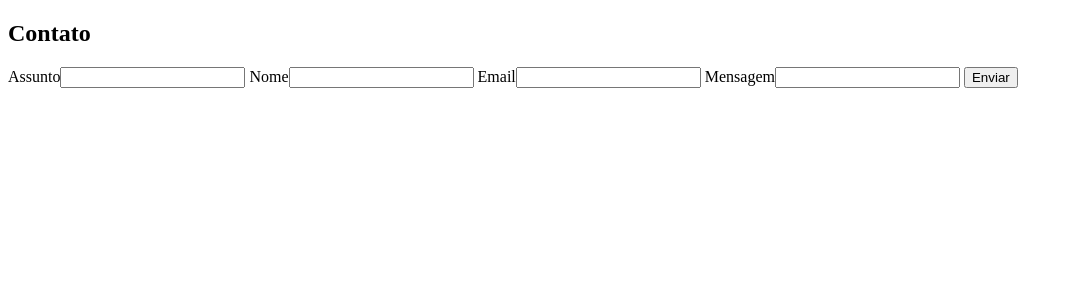
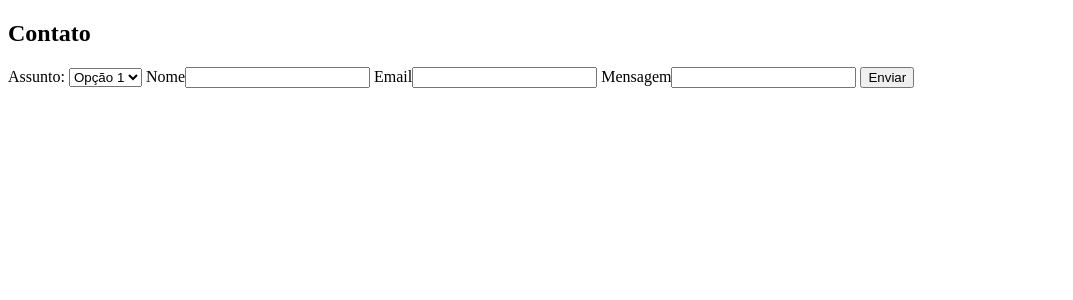
Before and after one commit to JulioSoaresA/prosempre_squad_02_backend_2024_1, a Django app: page /contato/ in a window 1280 px wide. Shown: the top 300 px of the page, without its empty margins (0-1073 px from the left). Run offline with Django 4.2, Linux system fonts and the light colour scheme; parts of the project's set-up code (start-up, migrations or seed data) failed here and were passed over.

Commit message:
atualização-no-formulario

```diff
--- a/core/templates/contato/contato.html
+++ b/core/templates/contato/contato.html
@@ -10,7 +10,13 @@
         <h1>Contato</h1>
         <form action="{% url 'contato' %}" method="POST">
             {% csrf_token%}
-            Assunto<input name="assunto" type="text">
+            <label>Assunto:</label>
+            <select id="assunto" name="assunto">
+                <option value="opcao1">Opção 1</option>
+                <option value="opcao2">Opção 2</option>
+                <option value="opcao3">Opção 3</option>
+                <option value="opcao4">Opção 4</option>
+              </select>
             Nome<input name="nome" type="text">
             Email<input name="email" type="email">
             Mensagem<input name="mensagem" type="text">
```
